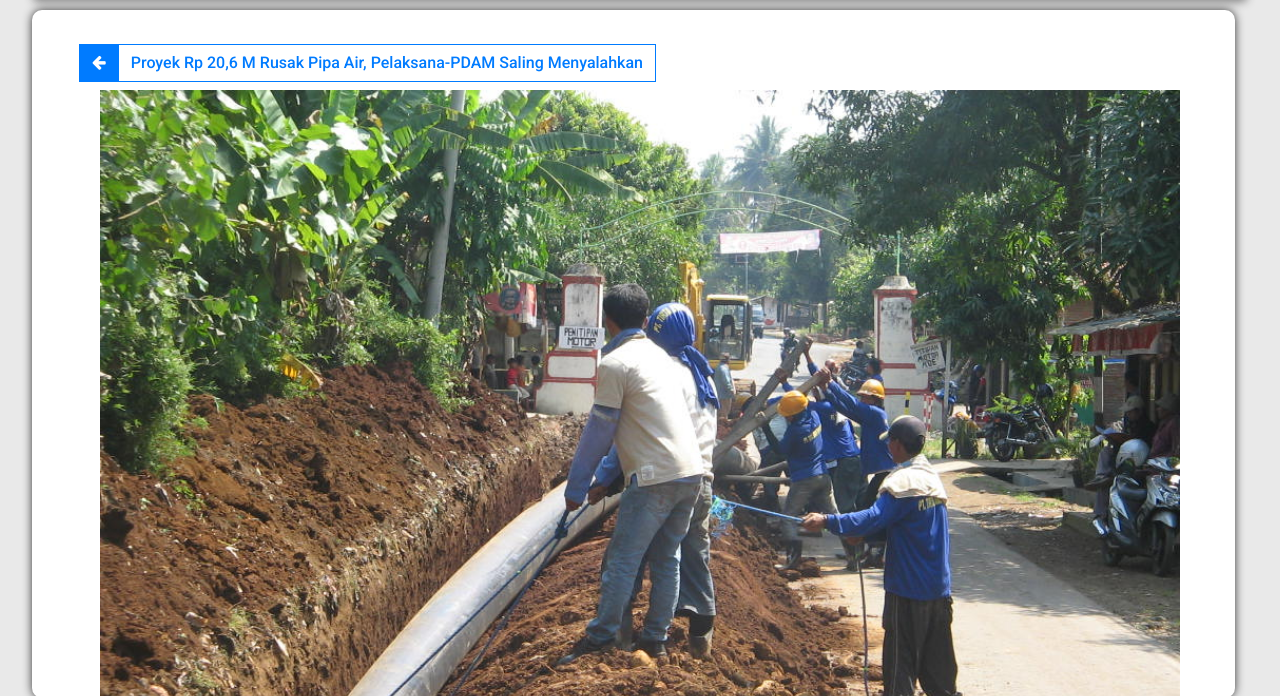
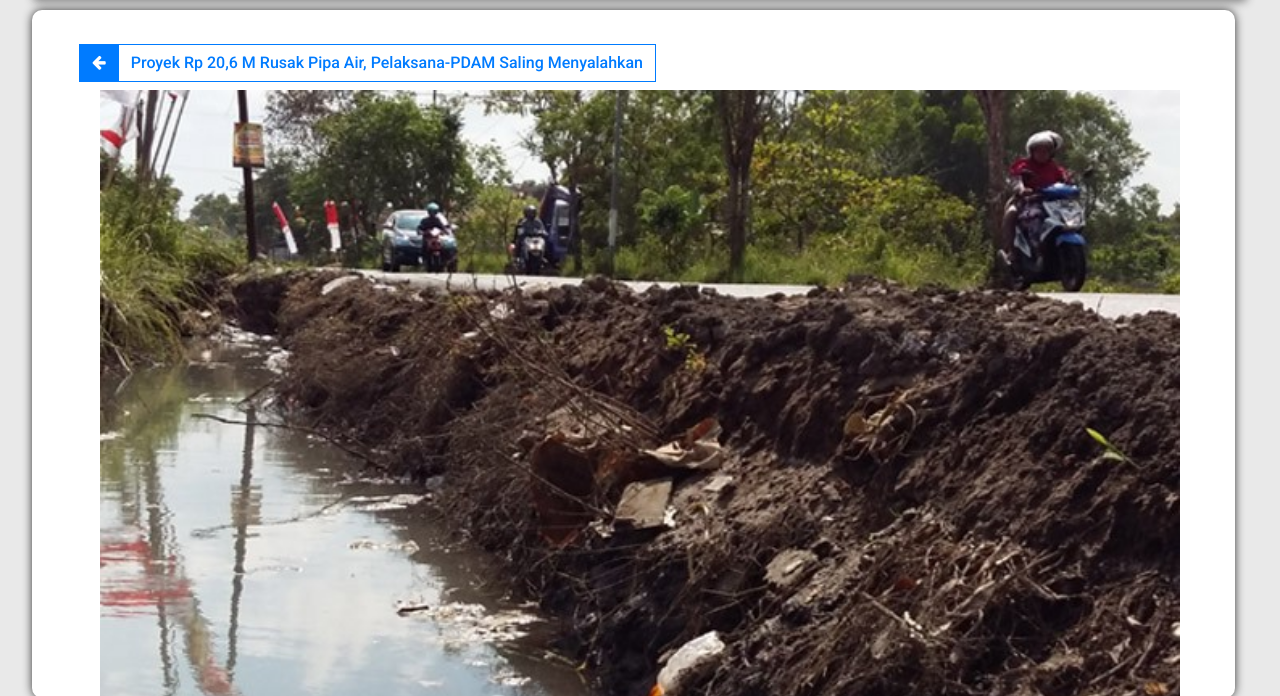
Before and after one commit to FaizalAmiruddinR2/langgeng-template, a plain HTML site: page post-proyek-rusak-saling.html in a window 1280 px wide. Shown: the part 104-800 px from the top of the page. Drawn offline with Linux system fonts and the light colour scheme.

Commit message:
wrong pics

```diff
--- a/post-proyek-rusak-saling.html
+++ b/post-proyek-rusak-saling.html
@@ -135,7 +135,7 @@
 					<div class="row">
 						<div class="container">
 							<div class="col-md-12">
-								<img class="post-image" src="images/post-1.jpg">
+								<img class="post-image" src="images/post-proyek-rusak-saling.jpg">
 								<h1>Proyek Rp 20,6 M Rusak Pipa Air, Pelaksana-PDAM Saling Menyalahkan</h1>
 								<ul class="nav post-nav">
 									<li class="nav-item">
```
